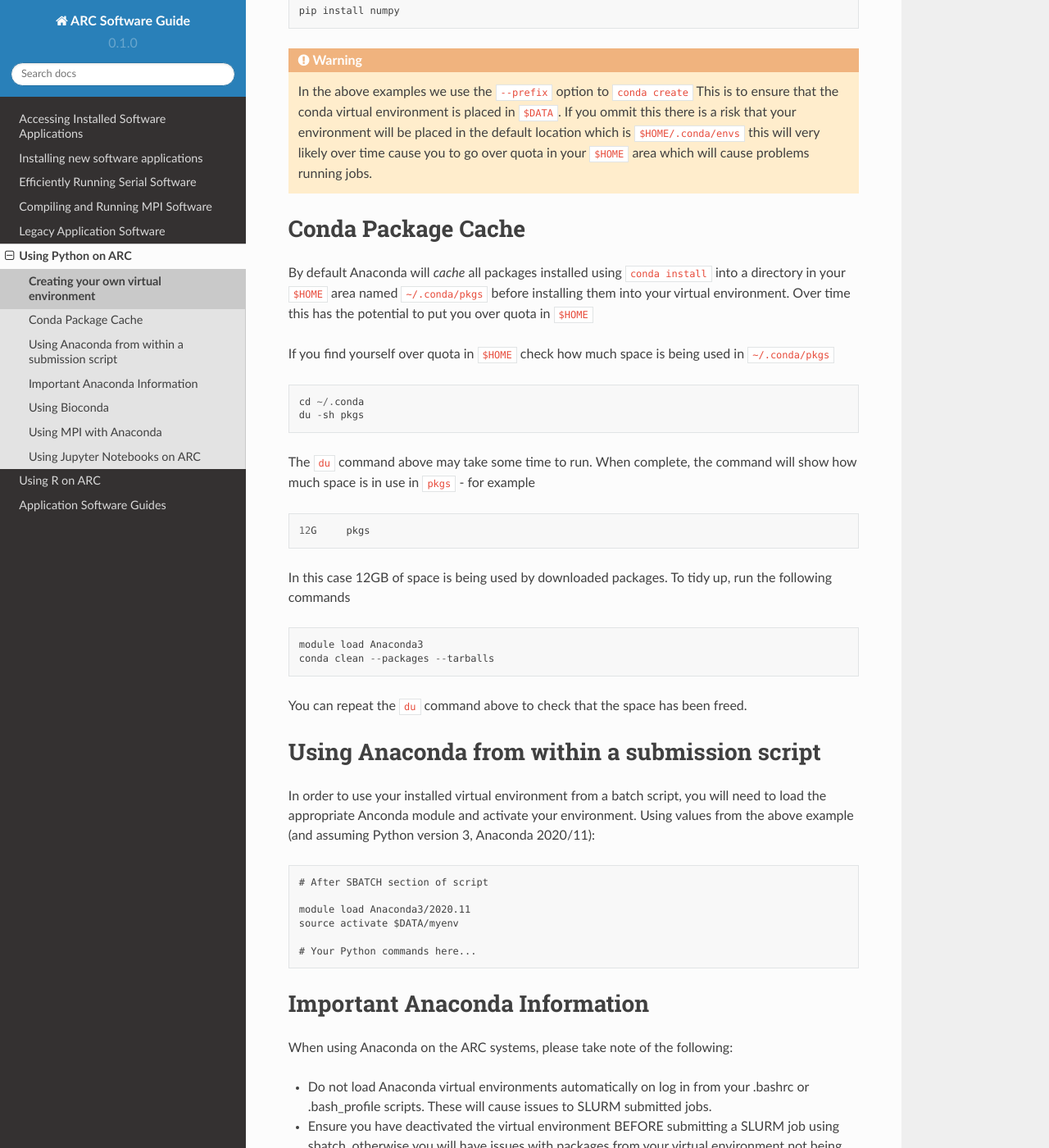
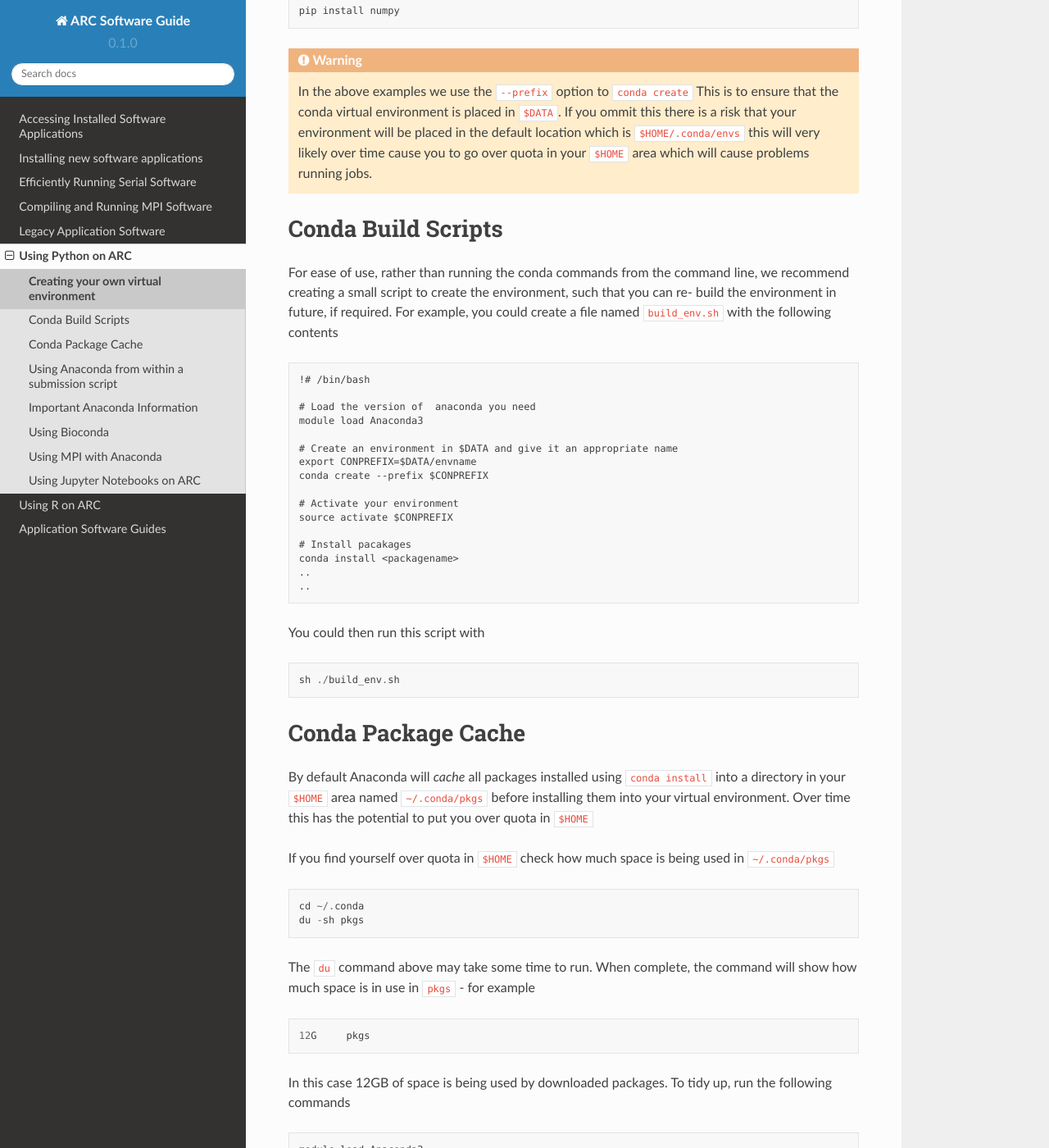
Before and after one commit to oxford-arc/arc-software-guide, a Sphinx documentation site: the page built from docs/source/python/anaconda_venv.rst, in a window 1280 px wide and 1400 px high, scrolled down 1934 px. Shown: the whole window at 82% size. Built offline with Sphinx 7.4.7 and the Read the Docs theme 2.0.0, drawn with Linux system fonts in a browser that asks for light colours.

Commit message:
Update anaconda_venv.rst

```diff
--- a/docs/source/python/anaconda_venv.rst
+++ b/docs/source/python/anaconda_venv.rst
@@ -67,6 +67,33 @@ or::
   this there is a risk that your environment will be placed in the default location which is ``$HOME/.conda/envs`` this will very likely over time cause you to go over
   quota in your ``$HOME`` area which will cause problems running jobs.
 
+Conda Build Scripts
+-------------------
+
+For ease of use, rather than running the conda commands from the command line, we recommend creating a small script to create the environment, such that you can re-
+build the environment in future, if required. For example, you could create a file named ``build_env.sh`` with the following contents ::
+
+ !# /bin/bash
+
+ # Load the version of  anaconda you need
+ module load Anaconda3
+
+ # Create an environment in $DATA and give it an appropriate name
+ export CONPREFIX=$DATA/envname
+ conda create --prefix $CONPREFIX
+
+ # Activate your environment
+ source activate $CONPREFIX
+
+ # Install pacakages
+ conda install <packagename>
+ ..
+ ..
+
+You could then run this script with ::
+
+  sh ./build_env.sh
+
 
 Conda Package Cache
 -------------------
```
